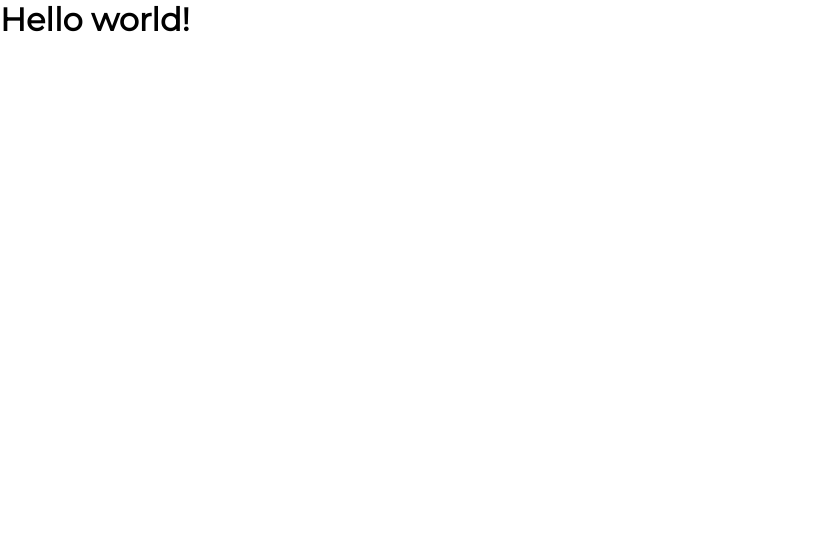
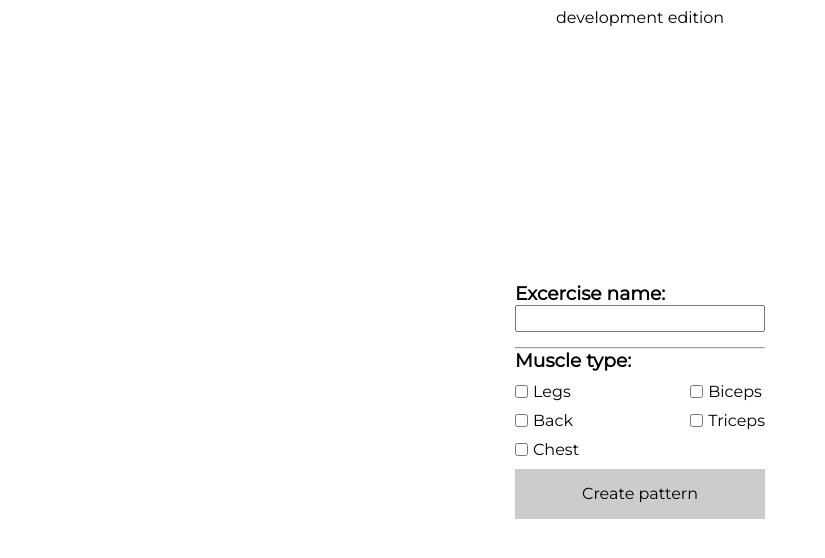
Before and after one commit to VladyslavHimself/metamorphosa-lite--frontend, a Next.js app: page /add-pattern in a window 1280 px wide. Shown: the top 558 px of the page, without its empty margins (0-825 px from the left). Built offline with nearby package versions, Linux system fonts and the light colour scheme.

Commit message:
create basic layout for Pattern page configurator

```diff
--- a/pages/add-pattern/index.tsx
+++ b/pages/add-pattern/index.tsx
@@ -1,9 +1,57 @@
-import React from 'react';
+import React, { ReactNode, useState } from 'react';
 import { NextPage } from 'next';
+import { Wrapper } from '../../src/containers/Wrapper/Wrapper';
+import { Input } from '../../src/components/Ui/Input/Input';
+import classes from '../../styles/AddPatternPage.module.scss';
+import { Button } from '../../src/components/Ui/Button/Button';
 
 const AddPatternPage: NextPage = () => {
+
+  const [excerciseName, setExcerciseName] = useState<string>('');
+  const [muscleTypes, setMuscleTypes] = useState<string[]>(['Legs', 'Back', 'Chest', 'Biceps', 'Triceps']);
+
+
+  const columnRender = ([...muscles]) => {
+    return (
+      <div className="muscle-type-list__column">
+        {
+          muscles.map(muscle => (
+            <div className={classes['muscle-type-list__checkbox']}>
+            <input type="checkbox" name="Legs" id="" />
+            <div className={classes['muscle-type-list__name']}>{muscle}</div>
+          </div>
+          ))
+        }
+      </div>
+    )
+  }
+
+  const onCreatePatternHandler = () => {
+    console.log('create pattern...');
+  }
+
   return (
-    <h1>Hello world!</h1>
+    <Wrapper mode='development'>
+      <div className={classes['pattern-config']}>
+        <div className={classes['excercise-name']}>
+          <h3>Excercise name:</h3>
+          <Input type='text' changeInputState={setExcerciseName} />
+        </div>
+        <hr />
+        <div className={classes['muscle-type']}>
+          <div className={classes['muscle-type__header']}>
+            <h3>Muscle type:</h3>
+          </div>
+
+          <div className={classes['muscle-type-list']}>
+            { columnRender(['Legs', 'Back', 'Chest']) }
+            { columnRender(['Biceps', 'Triceps']) }
+        </div>
+        </div>
+
+        <Button onClickHandler={onCreatePatternHandler} type='text-based'>Create pattern</Button>
+      </div>
+    </Wrapper>
   )
 };
 
--- /dev/null
+++ b/styles/AddPatternPage.module.scss
@@ -0,0 +1,36 @@
+.pattern-config {
+
+}
+
+.excercise-name {
+
+}
+
+.muscle-type {
+  &__header {
+
+  }
+
+}
+
+.muscle-type-list {
+
+  display: flex;
+
+  justify-content: space-between;
+
+  &__checkbox {
+    display: flex;
+    align-items: center;
+    margin: 10px 0;
+  }
+
+  &__name {
+    margin-left: 5px;
+
+  }
+
+  &__column {
+
+  }
+}
```
